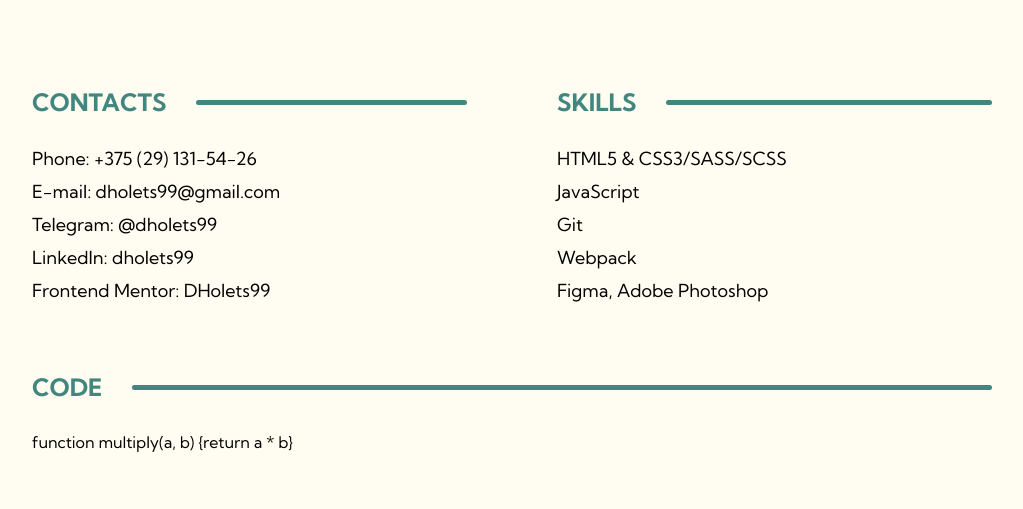
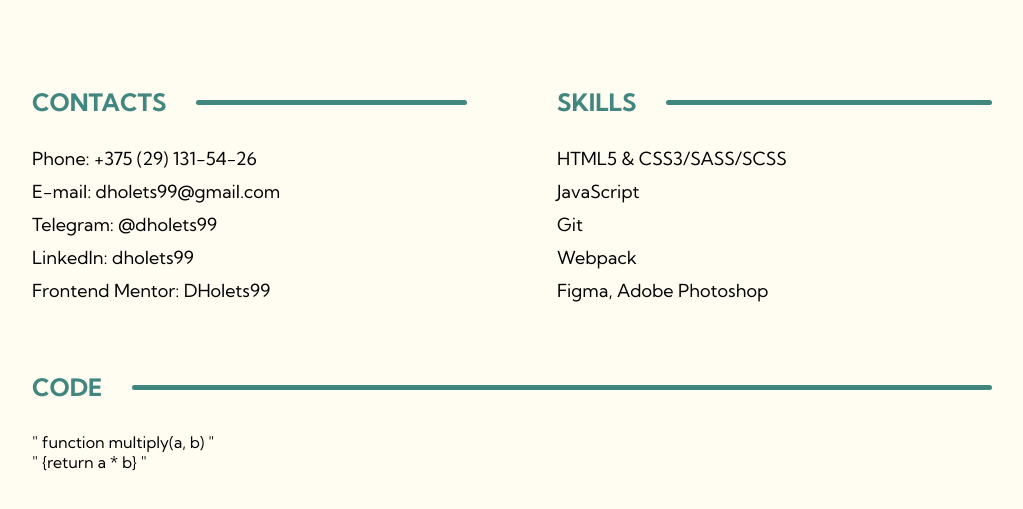
Before and after one commit to DHolets99/rsschool-cv, a plain HTML site: page index.html in a window 1280 px wide. Shown: the part 436-945 px from the top of the page, without its empty margins (128-1151 px from the left). Drawn offline with Linux system fonts and the light colour scheme.

Commit message:
Update index.html

```diff
--- a/index.html
+++ b/index.html
@@ -105,8 +105,9 @@
                 </div>
                 <div class="code_context">
                     <code>
-                        function multiply(a, b)
-{return a * b}
+                       " function multiply(a, b) "
+                        <br>
+                       " {return a * b} "
                         </code>
                 </div>
             </section>
```
